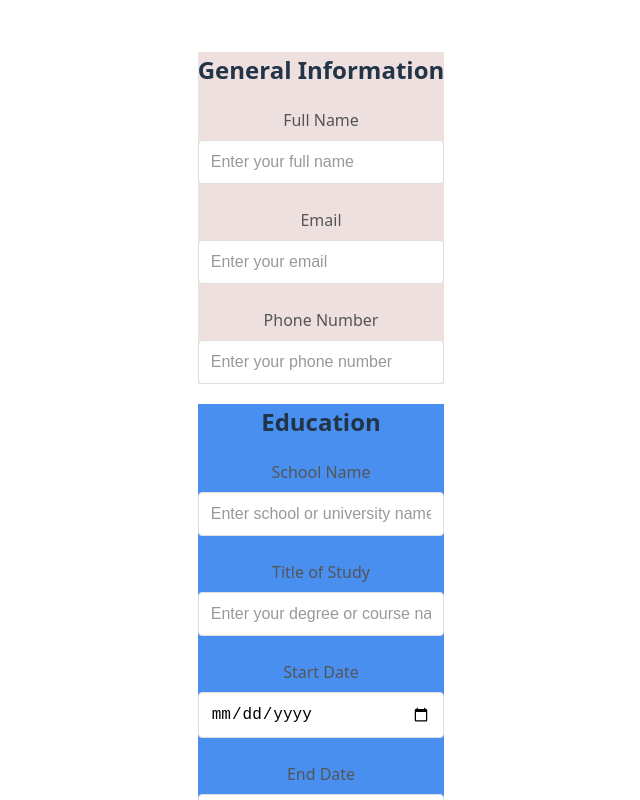
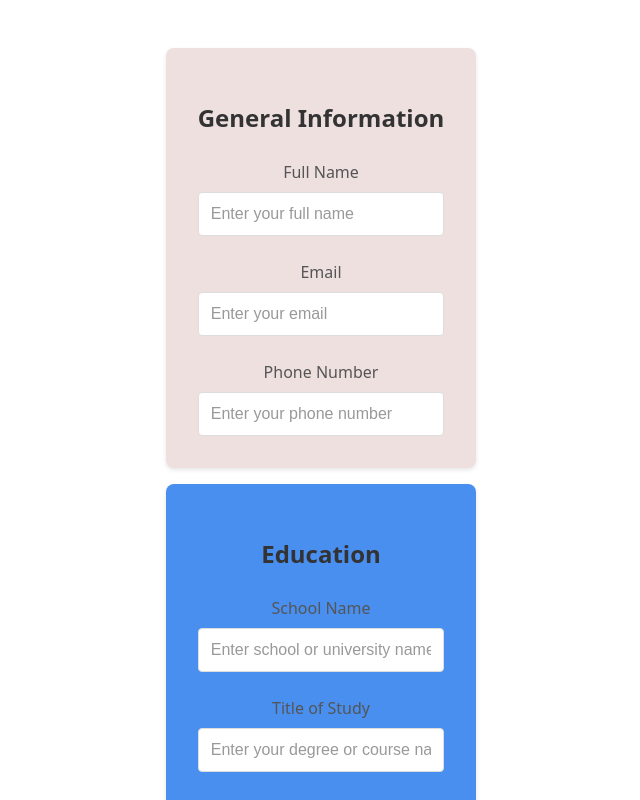
Before and after one commit to fedesapuppo/React-CV, a React (Vite) app: page / in a window 1280 px wide. Shown: the top 800 px of the page, without its empty margins (319-959 px from the left). Built offline with nearby package versions, Linux system fonts and the light colour scheme.

Commit message:
incorporate css modules

```diff
--- a/src/components/Education.jsx
+++ b/src/components/Education.jsx
@@ -1,5 +1,5 @@
 import { useState } from 'react';
-import '../styles/cv.css';
+import styles from '../styles/cv.module.css';
 
 const Education = () => {
   const [education, setEducation] = useState({
@@ -45,12 +45,12 @@ const Education = () => {
   };
 
   return (
-    <div className="education">
+    <div className={styles.education}>
       <h2>Education</h2>
-      <form className="cv-form">
+      <form className={styles.form}>
         {fieldMap.map(({ id, label, type, placeholder }) => (
-          <div key={id} className="form-group">
-            <label htmlFor={id}>{label}</label>
+          <div key={id} className={styles.formGroup}>
+            <label htmlFor={id} className={styles.label}>{label}</label>
             <input
               type={type}
               id={id}
@@ -58,6 +58,7 @@ const Education = () => {
               value={education[id]}
               onChange={handleChange}
               placeholder={placeholder}
+              className={styles.input}
             />
           </div>
         ))}
--- a/src/components/GeneralInfo.jsx
+++ b/src/components/GeneralInfo.jsx
@@ -1,5 +1,5 @@
 import { useState } from 'react';
-import '../styles/cv.css';
+import styles from '../styles/cv.module.css';
 
 const GeneralInfo = () => {
   const [generalInfo, setGeneralInfo] = useState({
@@ -38,12 +38,12 @@ const GeneralInfo = () => {
   };
 
   return (
-    <div className="general-info">
+    <div className={styles.generalInfo}>
       <h2>General Information</h2>
-      <form className="cv-form">
+      <form className={styles.form}>
         {fieldMap.map(({ id, label, type, placeholder }) => (
-          <div key={id} className="form-group">
-            <label htmlFor={id}>{label}</label>
+          <div key={id} className={styles.formGroup}>
+            <label htmlFor={id} className={styles.label}>{label}</label>
             <input
               type={type}
               id={id}
@@ -51,6 +51,7 @@ const GeneralInfo = () => {
               value={generalInfo[id]}
               onChange={handleChange}
               placeholder={placeholder}
+              className={styles.input}
             />
           </div>
         ))}
--- a/src/styles/cv.css
+++ b/src/styles/cv.module.css
@@ -1,5 +1,5 @@
 /* Common styles for all CV sections */
-.cv-section {
+.section {
   background-color: white;
   padding: 2rem;
   border-radius: 8px;
@@ -7,30 +7,30 @@
   margin: 1rem 0;
 }
 
-.cv-section h2 {
+.section h2 {
   color: #333;
   margin-bottom: 1.5rem;
   font-size: 1.5rem;
 }
 
-.cv-form {
+.form {
   display: flex;
   flex-direction: column;
   gap: 1.5rem;
 }
 
-.form-group {
+.formGroup {
   display: flex;
   flex-direction: column;
   gap: 0.5rem;
 }
 
-.form-group label {
+.label {
   font-weight: 500;
   color: #555;
 }
 
-.form-group input {
+.input {
   padding: 0.75rem;
   border: 1px solid #ddd;
   border-radius: 4px;
@@ -38,28 +38,28 @@
   transition: border-color 0.2s ease;
 }
 
-.form-group input[type="date"] {
+.input[type="date"] {
   cursor: pointer;
 }
 
-.form-group input:focus {
+.input:focus {
   outline: none;
   border-color: #4a90e2;
   box-shadow: 0 0 0 2px rgba(74, 144, 226, 0.2);
 }
 
-.form-group input::placeholder {
+.input::placeholder {
   color: #999;
 }
 
 /* Specific styles for GeneralInfo */
-.general-info {
-  composes: cv-section;
+.generalInfo {
+  composes: section;
   background-color: rgb(239, 224, 224);
 }
 
 /* Specific styles for Education */
 .education {
-  composes: cv-section;
+  composes: section;
   background-color: rgb(73, 143, 240);
 }
```
